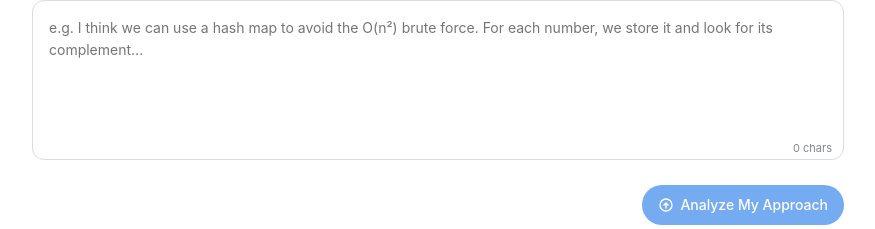
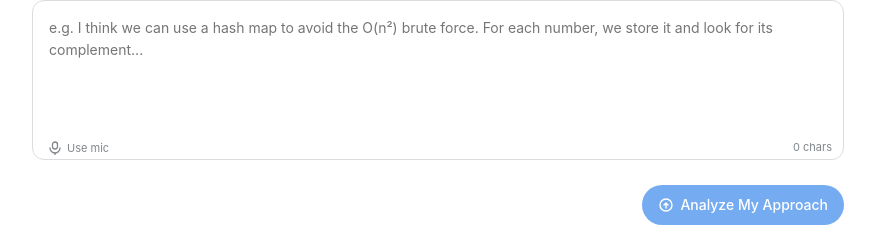
Before and after one commit to UdayKiranPadhy/LeetcodeCompanion, a React (Vite) app in the folder frontend/: page /problem/1 in a window 1280 px wide. Shown: the part 1121-1350 px from the top of the page, without its empty margins (202-1077 px from the left). Built offline with nearby package versions, Linux system fonts and the light colour scheme; no server answers; a web font is replaced by a local one.

Commit message:
Give Mic Support

```diff
--- a/frontend/src/components/thought/ThoughtInput.tsx
+++ b/frontend/src/components/thought/ThoughtInput.tsx
@@ -1,4 +1,4 @@
-import React, { useState, useRef } from 'react';
+import React, { useState, useRef, useEffect, useCallback } from 'react';
 import { Button } from '@/components/ui/Button';
 
 interface ThoughtInputProps {
@@ -6,22 +6,128 @@ interface ThoughtInputProps {
   isLoading: boolean;
 }
 
+const SpeechRecognitionAPI =
+  typeof window !== 'undefined'
+    ? (window as any).SpeechRecognition || (window as any).webkitSpeechRecognition
+    : null;
+
+const speechSupported = !!SpeechRecognitionAPI;
+
 export function ThoughtInput({ onSubmit, isLoading }: ThoughtInputProps) {
   const [thought, setThought] = useState('');
+  // Live partial transcript shown while the user is mid-sentence
+  const [interim, setInterim] = useState('');
+  const [isListening, setIsListening] = useState(false);
   const textareaRef = useRef<HTMLTextAreaElement>(null);
+  const recognitionRef = useRef<any>(null);
+  // Controls whether onend should restart recognition (Chrome stops it on silence)
+  const keepListeningRef = useRef(false);
 
-  function handleChange(e: React.ChangeEvent<HTMLTextAreaElement>) {
-    setThought(e.target.value);
-    // Auto-grow
-    const el = e.currentTarget;
+  // What the textarea actually displays
+  const displayValue = interim ? (thought ? `${thought} ${interim}` : interim) : thought;
+
+  function resizeTextarea(el: HTMLTextAreaElement) {
     el.style.height = 'auto';
     el.style.height = `${Math.min(el.scrollHeight, 400)}px`;
   }
 
+  useEffect(() => {
+    if (textareaRef.current) resizeTextarea(textareaRef.current);
+  }, [displayValue]);
+
+  function handleChange(e: React.ChangeEvent<HTMLTextAreaElement>) {
+    setThought(e.target.value);
+    setInterim('');
+    resizeTextarea(e.currentTarget);
+  }
+
   function handleSubmit() {
-    if (!thought.trim() || isLoading) return;
-    onSubmit(thought.trim());
+    const text = displayValue.trim();
+    if (!text || isLoading) return;
+    onSubmit(text);
   }
+
+  const stopListening = useCallback(() => {
+    keepListeningRef.current = false;
+    recognitionRef.current?.stop();
+    recognitionRef.current = null;
+    setIsListening(false);
+    // Commit any pending interim text into thought
+    setThought(prev => {
+      if (!interim.trim()) return prev;
+      return prev ? `${prev} ${interim.trim()}` : interim.trim();
+    });
+    setInterim('');
+  }, [interim]);
+
+  const startListening = useCallback(() => {
+    if (!SpeechRecognitionAPI) return;
+
+    const recognition = new SpeechRecognitionAPI();
+    recognition.continuous = true;
+    recognition.interimResults = true; // ← show text AS you speak
+    recognition.lang = 'en-US';
+
+    recognition.onresult = (event: any) => {
+      let newFinal = '';
+      let newInterim = '';
+
+      for (let i = event.resultIndex; i < event.results.length; i++) {
+        const result = event.results[i];
+        if (result.isFinal) {
+          newFinal += result[0].transcript;
+        } else {
+          newInterim += result[0].transcript;
+        }
+      }
+
+      if (newFinal) {
+        setThought(prev => (prev ? `${prev} ${newFinal.trim()}` : newFinal.trim()));
+        setInterim('');
+      } else if (newInterim) {
+        setInterim(newInterim);
+      }
+    };
+
+    recognition.onerror = (event: any) => {
+      // 'no-speech' is non-fatal; let onend handle the restart
+      if (event.error !== 'no-speech') {
+        keepListeningRef.current = false;
+        setIsListening(false);
+        recognitionRef.current = null;
+      }
+    };
+
+    recognition.onend = () => {
+      // Chrome auto-stops on silence even in continuous mode — restart if still wanted
+      if (keepListeningRef.current) {
+        try { recognition.start(); } catch (_) {}
+      } else {
+        setIsListening(false);
+        recognitionRef.current = null;
+      }
+    };
+
+    recognitionRef.current = recognition;
+    keepListeningRef.current = true;
+    recognition.start();
+    setIsListening(true);
+  }, []);
+
+  function toggleMic() {
+    if (isListening) {
+      stopListening();
+    } else {
+      startListening();
+    }
+  }
+
+  useEffect(() => {
+    return () => {
+      keepListeningRef.current = false;
+      recognitionRef.current?.stop();
+    };
+  }, []);
 
   return (
     <div style={{ display: 'flex', flexDirection: 'column', gap: 'var(--space-5)' }}>
@@ -47,7 +153,7 @@ export function ThoughtInput({ onSubmit, isLoading }: ThoughtInputProps) {
       <div style={{ position: 'relative' }}>
         <textarea
           ref={textareaRef}
-          value={thought}
+          value={displayValue}
           onChange={handleChange}
           placeholder="e.g. I think we can use a hash map to avoid the O(n²) brute force. For each number, we store it and look for its complement..."
           style={{
@@ -56,7 +162,7 @@ export function ThoughtInput({ onSubmit, isLoading }: ThoughtInputProps) {
             padding: 'var(--space-4)',
             paddingBottom: '28px',
             background: 'var(--color-bg-primary)',
-            border: '1.5px solid var(--color-border)',
+            border: isListening ? '1.5px solid var(--color-accent)' : '1.5px solid var(--color-border)',
             borderRadius: 'var(--radius-lg)',
             fontFamily: 'var(--font-body)',
             fontSize: 'var(--text-base)',
@@ -66,30 +172,94 @@ export function ThoughtInput({ onSubmit, isLoading }: ThoughtInputProps) {
             outline: 'none',
             transition: 'border-color var(--duration-fast) var(--ease-standard), box-shadow var(--duration-fast)',
             caretColor: 'var(--color-accent)',
+            boxSizing: 'border-box',
           }}
           onFocus={e => {
-            e.currentTarget.style.borderColor = 'var(--color-border-focus)';
-            e.currentTarget.style.boxShadow = 'var(--shadow-focus)';
+            if (!isListening) {
+              e.currentTarget.style.borderColor = 'var(--color-border-focus)';
+              e.currentTarget.style.boxShadow = 'var(--shadow-focus)';
+            }
           }}
           onBlur={e => {
-            e.currentTarget.style.borderColor = 'var(--color-border)';
-            e.currentTarget.style.boxShadow = 'none';
+            if (!isListening) {
+              e.currentTarget.style.borderColor = 'var(--color-border)';
+              e.currentTarget.style.boxShadow = 'none';
+            }
           }}
         />
-        {/* Char count */}
-        <span
+
+        {/* Bottom bar: mic (left) + char count (right) */}
+        <div
           style={{
             position: 'absolute',
             bottom: 'var(--space-2)',
+            left: 'var(--space-3)',
             right: 'var(--space-3)',
-            fontSize: 'var(--text-xs)',
-            color: 'var(--color-text-tertiary)',
+            display: 'flex',
+            alignItems: 'center',
+            justifyContent: 'space-between',
             pointerEvents: 'none',
           }}
         >
-          {thought.length} chars
-        </span>
+          {speechSupported ? (
+            <button
+              type="button"
+              onClick={toggleMic}
+              title={isListening ? 'Stop recording' : 'Speak your approach'}
+              style={{
+                pointerEvents: 'all',
+                display: 'flex',
+                alignItems: 'center',
+                gap: '5px',
+                background: 'none',
+                border: 'none',
+                cursor: 'pointer',
+                padding: '2px 4px',
+                borderRadius: 'var(--radius-sm)',
+                color: isListening ? 'var(--color-accent)' : 'var(--color-text-tertiary)',
+                fontSize: 'var(--text-xs)',
+                fontFamily: 'var(--font-body)',
+                transition: 'color var(--duration-fast)',
+              }}
+            >
+              <svg
+                width="14"
+                height="14"
+                viewBox="0 0 14 14"
+                fill="none"
+                style={{
+                  flexShrink: 0,
+                  animation: isListening ? 'mic-pulse 1.2s ease-in-out infinite' : 'none',
+                }}
+              >
+                <rect x="4.5" y="1" width="5" height="7" rx="2.5" stroke="currentColor" strokeWidth="1.3" />
+                <path d="M2 7a5 5 0 0 0 10 0" stroke="currentColor" strokeWidth="1.3" strokeLinecap="round" />
+                <line x1="7" y1="12" x2="7" y2="13.5" stroke="currentColor" strokeWidth="1.3" strokeLinecap="round" />
+              </svg>
+              {isListening ? 'Listening…' : 'Use mic'}
+            </button>
+          ) : (
+            <span />
+          )}
+
+          <span
+            style={{
+              pointerEvents: 'none',
+              fontSize: 'var(--text-xs)',
+              color: 'var(--color-text-tertiary)',
+            }}
+          >
+            {displayValue.length} chars
+          </span>
+        </div>
       </div>
+
+      <style>{`
+        @keyframes mic-pulse {
+          0%, 100% { opacity: 1; }
+          50% { opacity: 0.4; }
+        }
+      `}</style>
 
       {/* Submit */}
       <div style={{ display: 'flex', justifyContent: 'flex-end' }}>
@@ -98,7 +268,7 @@ export function ThoughtInput({ onSubmit, isLoading }: ThoughtInputProps) {
           size="md"
           isLoading={isLoading}
           onClick={handleSubmit}
-          disabled={!thought.trim()}
+          disabled={!displayValue.trim()}
           leftIcon={
             !isLoading ? (
               <svg width="16" height="16" viewBox="0 0 16 16" fill="none">
--- a/frontend/src/hooks/useProblem.ts
+++ b/frontend/src/hooks/useProblem.ts
@@ -24,11 +24,13 @@ interface UseProblemReturn {
   feedback: ThoughtFeedback | null;
   userThought: string;
   analyzeState: LoadingState;
+  analyzeError: string | null;
   submitThought: (thought: string) => Promise<void>;
 
   // Solution flow
   solution: Partial<Solution>;
   sectionLoadState: SectionLoadState;
+  solutionError: string | null;
   isGenerating: boolean;
   activeLanguage: Language;
   setActiveLanguage: (lang: Language) => void;
@@ -48,10 +50,12 @@ export function useProblem(): UseProblemReturn {
   const [feedback, setFeedback] = useState<ThoughtFeedback | null>(null);
   const [userThought, setUserThought] = useState<string>('');
   const [analyzeState, setAnalyzeState] = useState<LoadingState>('idle');
+  const [analyzeError, setAnalyzeError] = useState<string | null>(null);
 
   // Solution
   const [solution, setSolution] = useState<Partial<Solution>>({});
   const [sectionLoadState, setSectionLoadState] = useState<SectionLoadState>(INITIAL_SECTION_STATE);
+  const [solutionError, setSolutionError] = useState<string | null>(null);
   const [isGenerating, setIsGenerating] = useState(false);
   const isGeneratingRef = useRef(false);
   const [activeLanguage, setActiveLanguage] = useState<Language>('python');
@@ -59,13 +63,15 @@ export function useProblem(): UseProblemReturn {
   const submitThought = useCallback(async (thought: string) => {
     if (!problem) return;
     setAnalyzeState('loading');
+    setAnalyzeError(null);
     try {
       const result = await analyzeThoughtProcess(problem, thought);
       setFeedback(result);
       setUserThought(thought);
       setAnalyzeState('success');
-    } catch {
+    } catch (e) {
       setAnalyzeState('error');
+      setAnalyzeError((e as Error)?.message ?? 'Could not analyze your approach. Please try again.');
     }
   }, [problem]);
 
@@ -77,6 +83,7 @@ export function useProblem(): UseProblemReturn {
     setSolution({});
     setSectionLoadState({ thoughtProcess: 'loading', mathProof: 'idle', code: 'idle' });
 
+    setSolutionError(null);
     try {
       // Step 1: Thought process (streamed progressively)
       let tpAccumulated = '';
@@ -95,13 +102,14 @@ export function useProblem(): UseProblemReturn {
       const codeResult: { solutions: CodeSolution[] } = await generateCode(problem, lang, tpAccumulated);
       setSolution(prev => ({ ...prev, codeSolutions: codeResult.solutions }));
       setSectionLoadState({ thoughtProcess: 'success', mathProof: 'success', code: 'success' });
-    } catch {
+    } catch (e) {
       setSectionLoadState(prev => ({
         ...prev,
         ...(prev.thoughtProcess === 'loading' && { thoughtProcess: 'error' }),
         ...(prev.mathProof === 'loading' && { mathProof: 'error' }),
         ...(prev.code === 'loading' && { code: 'error' }),
       }));
+      setSolutionError((e as Error)?.message ?? 'Could not generate solution. Please try again.');
     } finally {
       isGeneratingRef.current = false;
       setIsGenerating(false);
@@ -120,9 +128,11 @@ export function useProblem(): UseProblemReturn {
     feedback,
     userThought,
     analyzeState,
+    analyzeError,
     submitThought,
     solution,
     sectionLoadState,
+    solutionError,
     isGenerating,
     activeLanguage,
     setActiveLanguage: handleSetActiveLanguage,
--- a/frontend/src/pages/HomePage.tsx
+++ b/frontend/src/pages/HomePage.tsx
@@ -2,6 +2,8 @@ import React, { useState, useEffect } from 'react';
 import { useNavigate } from 'react-router-dom';
 import { HeroSection } from '@/components/home/HeroSection';
 import { fetchProblemDetails } from '@/services/api';
+
+const RATE_LIMIT_RE = /rate.?limit|429|quota|resource exhausted/i;
 
 export function HomePage() {
   const navigate = useNavigate();
@@ -14,14 +16,22 @@ export function HomePage() {
   }, []);
   const [error, setError] = useState<string | null>(null);
 
+  // Auto-dismiss after 5 s
+  useEffect(() => {
+    if (!error) return;
+    const id = setTimeout(() => setError(null), 5000);
+    return () => clearTimeout(id);
+  }, [error]);
+
   async function handleSubmit(input: string) {
     setIsLoading(true);
     setError(null);
     try {
       const problem = await fetchProblemDetails(input);
       navigate(`/problem/${problem.slug}`, { state: { problem } });
-    } catch {
-      setError('Could not load the problem. Please try again.');
+    } catch (e) {
+      const msg = (e as Error)?.message ?? '';
+      setError(RATE_LIMIT_RE.test(msg) ? msg : 'Could not load the problem. Please try again.');
       setIsLoading(false);
     }
   }
```
Also changed, not shown: frontend/src/pages/ProblemPage.tsx (+39 -0 lines), 1 other file (tests, documents, lock files or other folders).
